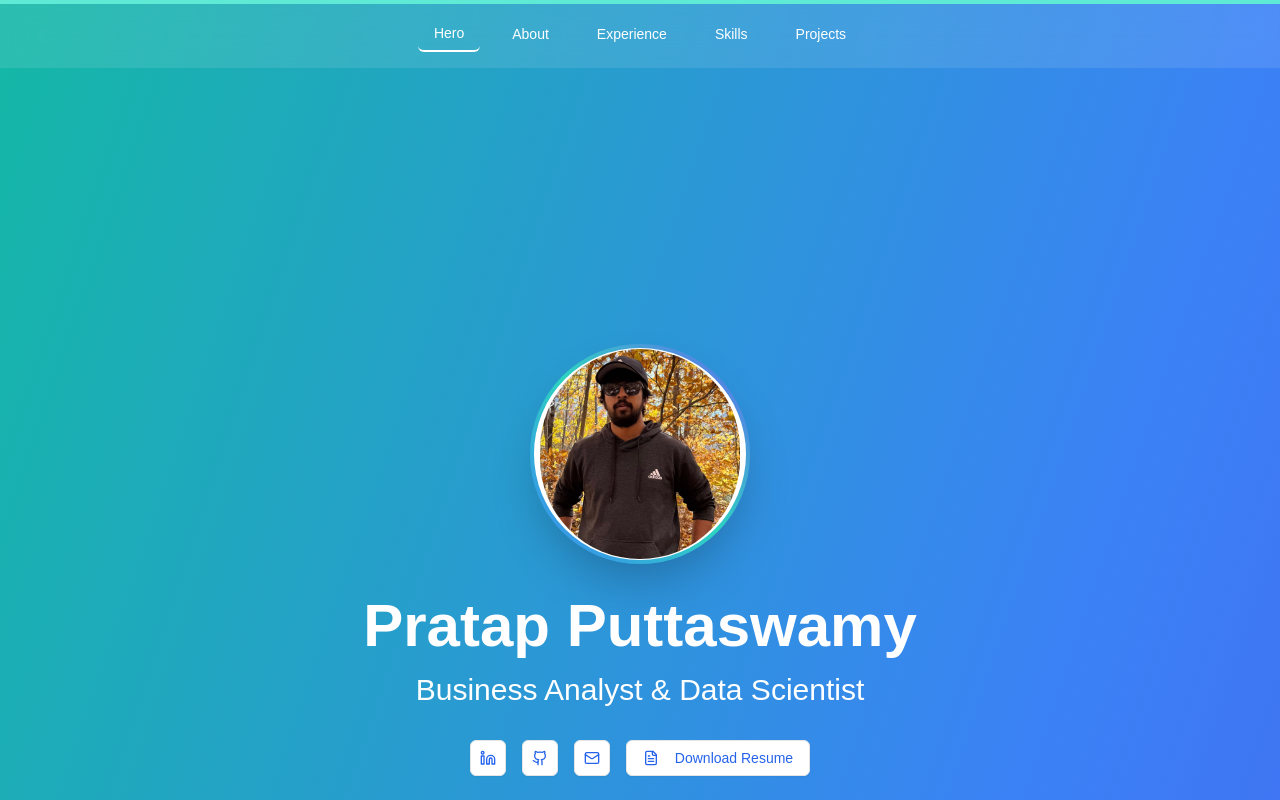
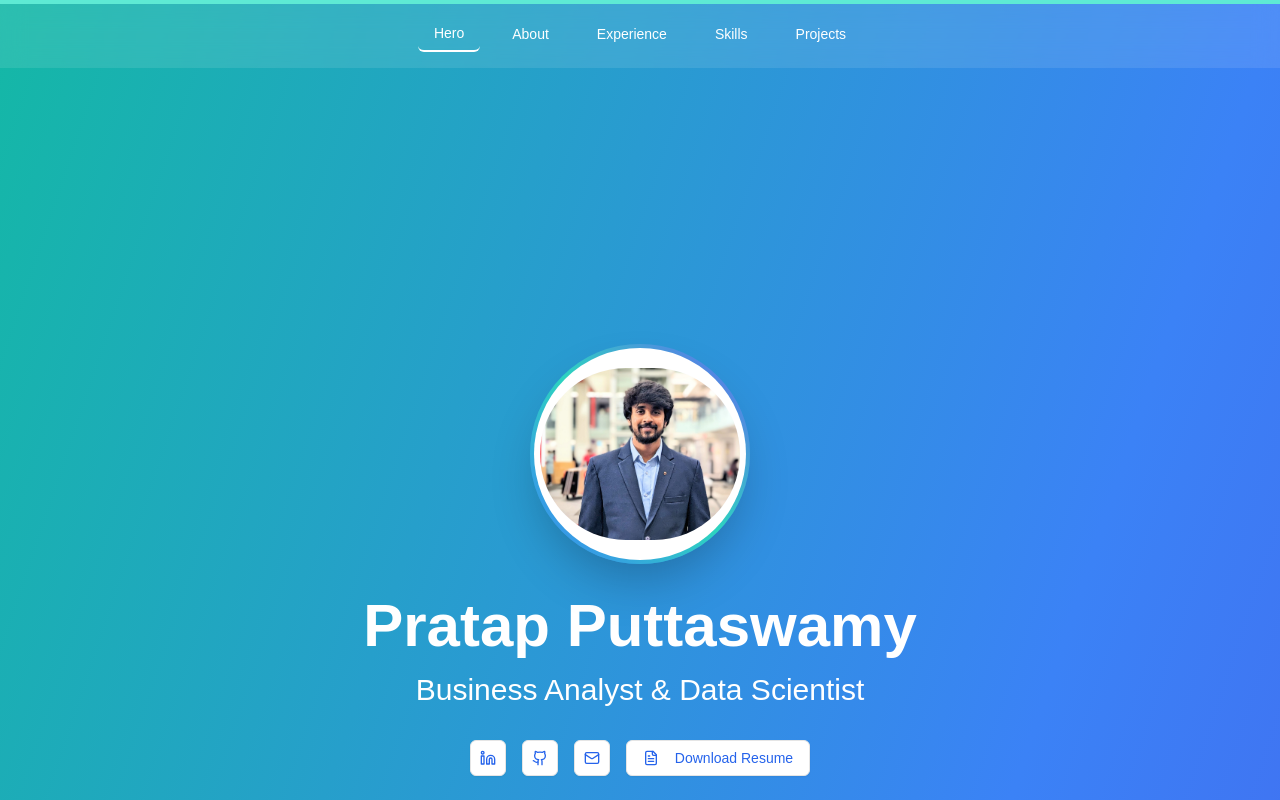
Before and after one commit to pratapputtaswamy10/Pratap_Portfolio, a Next.js app: page / in a window 1280 px wide. Shown: the top 800 px of the page. Built offline with nearby package versions, Linux system fonts and the light colour scheme.

Commit message:
Update page.tsx
Updated photo

```diff
--- a/app/page.tsx
+++ b/app/page.tsx
@@ -118,7 +118,7 @@ export default function SmoothScrollingPortfolio() {
 >
   <div className="w-full h-full rounded-full overflow-hidden bg-white flex items-center justify-center">
     <Image
-      src="/image.png"
+      src="/pratap_zoom.jpg"
       alt="Pratap Puttaswamy"
       width={200}
       height={200}
```
